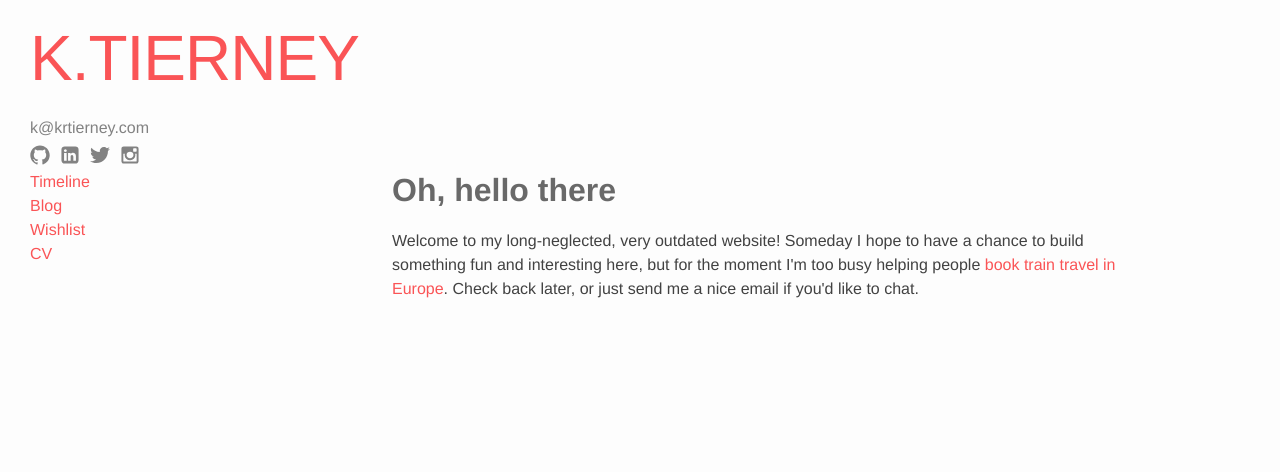
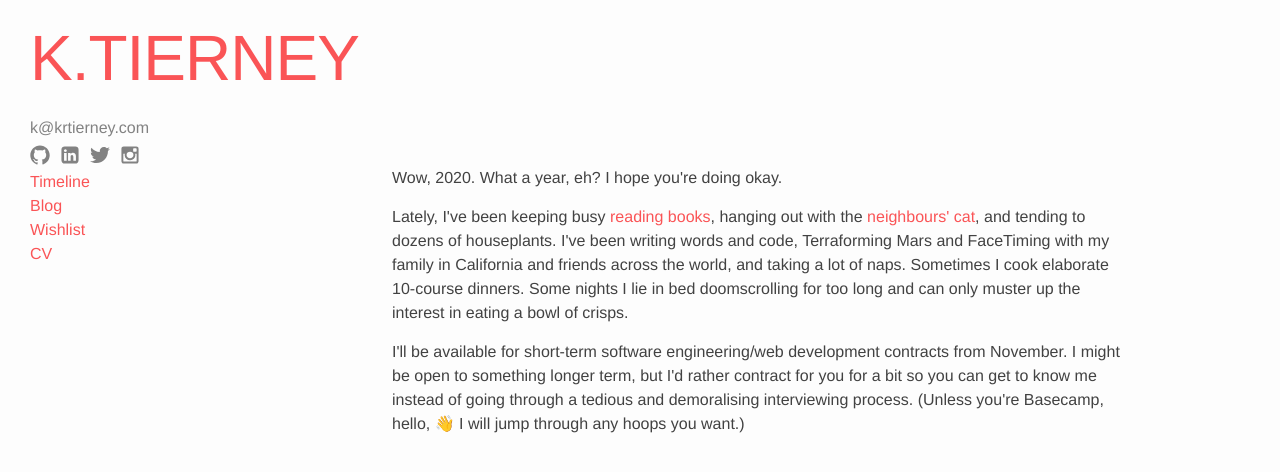
Before and after one commit to krtierney/krtierney.github.io, a Jekyll site: the page built from index.md, in a window 1280 px wide. Shown: the top 472 px of the page. Built offline with Jekyll 4.4.1, drawn with Linux system fonts in a browser that asks for light colours.

Commit message:
Update homepage

```diff
--- a/_layouts/home.html
+++ b/_layouts/home.html
@@ -3,12 +3,26 @@ layout: default
 ---
 
 <div class="home">
-  <h1>Oh, hello there</h1>
   <p>
-    Welcome to my long-neglected, very outdated website!
-    Someday I hope to have a chance to build something fun and interesting here,
-    but for the moment I'm too busy helping people
-     <a href="https://raileurope.co.uk">book train travel in Europe</a>.
-     Check back later, or just send me a nice email if you'd like to chat.
+    Wow, 2020. What a year, eh? I hope you're doing okay.
+  </p>
+  <p>
+    Lately, I've been keeping busy
+    <a href="http://librarything.com/catalog/kaitlynmeans" title="My book catalog on LibraryThing.com">
+    reading books</a>, hanging out
+    with the <a href-"https://www.instagram.com/p/CD8wV52DM95/" title="Video of Toffee on Instagram">
+    neighbours' cat</a>, and tending to dozens of houseplants.
+    I've been writing words and code, Terraforming Mars and FaceTiming
+    with my family in California and friends across the world, and
+    taking a lot of naps. Sometimes I cook elaborate 10-course dinners.
+    Some nights I lie in bed doomscrolling for too long and can only muster
+    up the interest in eating a bowl of crisps.
+  </p>
+  <p>
+    I'll be available for short-term software engineering/web development
+    contracts from November. I might be open to something longer term,
+    but I'd rather contract for you for a bit so you can get to know me instead
+    of going through a tedious and demoralising interviewing process. (Unless
+    you're Basecamp, hello, 👋 I will jump through any hoops you want.)
   </p>
 </div>
```
